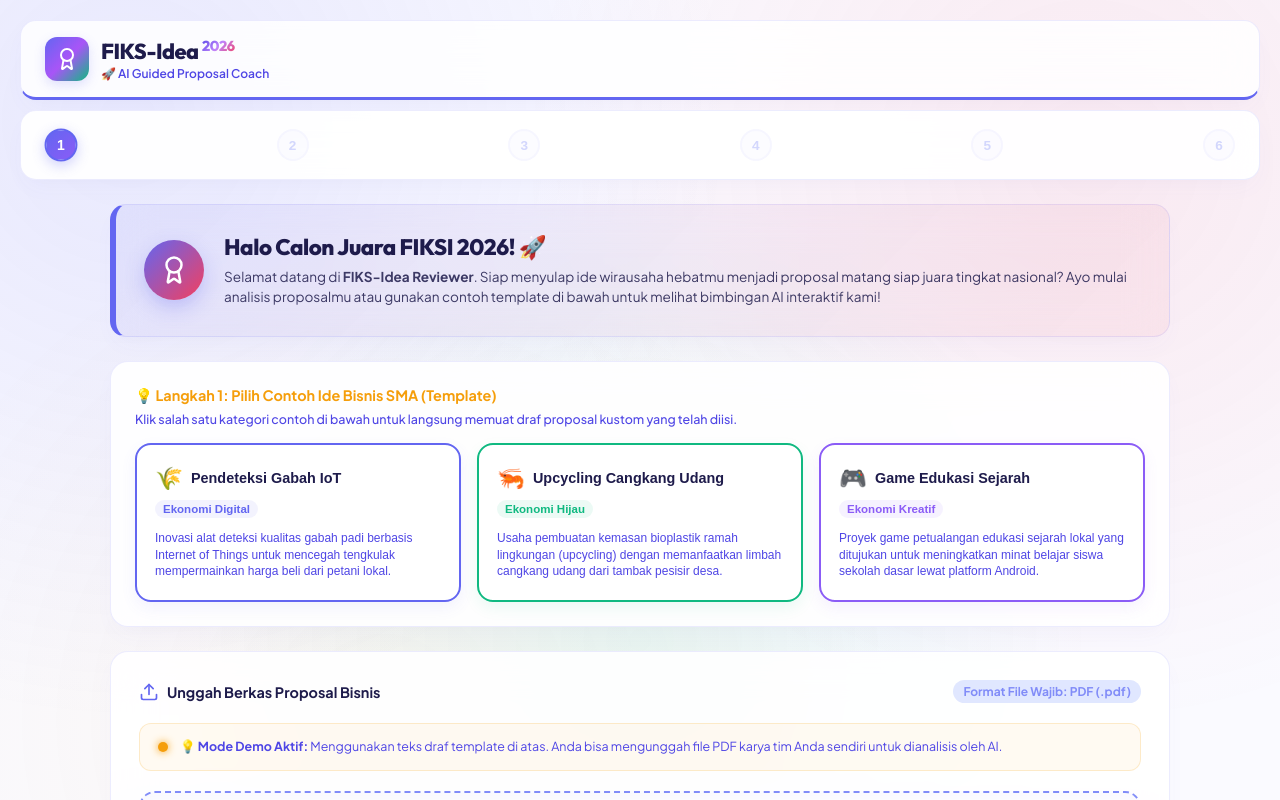
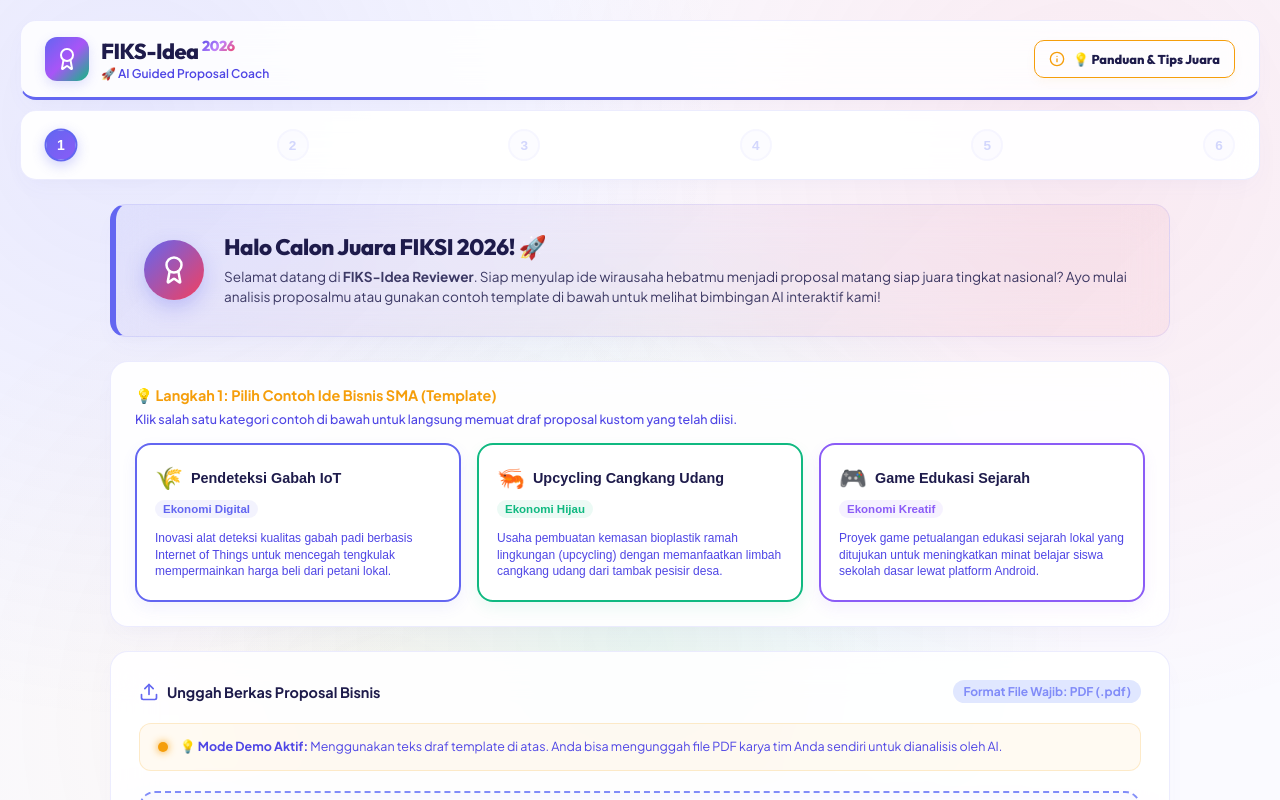
Before and after one commit to lizasn19/FiksIdea2, a Next.js app: page / in a window 1280 px wide. Shown: the top 800 px of the page. Built offline with nearby package versions, Linux system fonts and the light colour scheme.

Commit message:
feat: add interactive Guidelines and Tips Juara panel to header navbar

```diff
--- a/app/page.js
+++ b/app/page.js
@@ -102,6 +102,7 @@ export default function Home() {
   const [evaluation, setEvaluation] = useState(null);
   const [currentStep, setCurrentStep] = useState(1); // Steps: 1 (Input), 2 (MVP), 3 (Pasar), 4 (Finansial), 5 (Implementasi), 6 (Ringkasan)
   const [alertMsg, setAlertMsg] = useState('');
+  const [showGuide, setShowGuide] = useState(false);
 
   // Load default template on mount
   useEffect(() => {
@@ -225,10 +226,89 @@ export default function Home() {
             <span style={{ fontSize: '0.65rem', color: 'var(--text-muted)', textTransform: 'uppercase', fontWeight: 'bold', letterSpacing: '0.5px' }}>Deadline Lomba FIKSI</span>
             <p style={{ fontSize: '0.85rem', fontWeight: '800', color: 'var(--accent-gold)' }}>⏳ 10 Juli 2026 (Submit Online)</p>
           </div>
+          <button
+            onClick={() => setShowGuide(!showGuide)}
+            className="tab-button"
+            style={{
+              display: 'flex',
+              alignItems: 'center',
+              gap: '8px',
+              padding: '10px 14px',
+              borderRadius: '10px',
+              border: '1.5px solid var(--accent-gold)',
+              backgroundColor: showGuide ? 'var(--accent-gold-glow)' : 'transparent',
+              color: 'var(--text-primary)',
+              transition: 'all 0.2s ease',
+              fontWeight: '800',
+              boxShadow: '0 4px 10px rgba(245, 158, 11, 0.05)'
+            }}
+          >
+            <Info size={16} color="var(--accent-gold)" />
+            <span style={{ fontSize: '0.8rem' }}>💡 Panduan & Tips Juara</span>
+          </button>
         </div>
       </header>
 
+      {/* Guidelines Panel Accordion */}
+      {showGuide && (
+        <div className="glass-panel" style={{ margin: '0 20px 20px 20px', padding: '24px', borderRadius: '16px', borderLeft: '6px solid var(--accent-gold)', background: 'linear-gradient(to right, rgba(245, 158, 11, 0.05), #ffffff)', animation: 'fadeIn 0.3s ease' }}>
+          <h3 style={{ fontSize: '1.1rem', color: 'var(--text-primary)', display: 'flex', alignItems: 'center', gap: '8px', fontWeight: '800' }}>
+            💡 Panduan Sukses & Kriteria Penilaian FIKSI 2026
+          </h3>
+          <p style={{ fontSize: '0.8rem', color: 'var(--text-secondary)', marginTop: '4px', lineHeight: '1.5' }}>
+            Ikuti petunjuk dan strategi rahasia berikut agar proposal wirausaha tim Anda mendapatkan penilaian tinggi dari juri nasional!
+          </p>
 
+          <div style={{ display: 'grid', gridTemplateColumns: 'repeat(auto-fit, minmax(280px, 1fr))', gap: '16px', marginTop: '16px' }}>
+
+            {/* Column 1: Syarat Berkas */}
+            <div style={{ backgroundColor: 'white', padding: '16px', borderRadius: '12px', border: '1px solid var(--border-color)', boxShadow: '0 4px 10px rgba(0,0,0,0.01)' }}>
+              <span style={{ fontSize: '0.8rem', fontWeight: '800', color: 'var(--accent-blue)', display: 'block', marginBottom: '6px' }}>
+                📋 Persyaratan Berkas Proposal
+              </span>
+              <ul style={{ fontSize: '0.75rem', color: 'var(--text-secondary)', paddingLeft: '16px', lineHeight: '1.6' }}>
+                <li>Wajib berformat <b>PDF (.pdf)</b> dengan ukuran maksimal 10MB.</li>
+                <li>Dokumen harus berupa <b>teks asli</b> (bukan hasil scan/gambar) agar AI kami dapat membaca dan mengekstrak isinya.</li>
+                <li>Bab terpenting yang wajib ada: Desain Purwarupa (MVP), Hasil Uji Validasi Pasar, Model Kelayakan Keuangan, dan Rencana Kerja Tim.</li>
+              </ul>
+            </div>
+
+            {/* Column 2: Bobot Penilaian */}
+            <div style={{ backgroundColor: 'white', padding: '16px', borderRadius: '12px', border: '1px solid var(--border-color)', boxShadow: '0 4px 10px rgba(0,0,0,0.01)' }}>
+              <span style={{ fontSize: '0.8rem', fontWeight: '800', color: 'var(--accent-green)', display: 'block', marginBottom: '6px' }}>
+                📊 Bobot Penilaian Juri Nasional
+              </span>
+              <ul style={{ fontSize: '0.75rem', color: 'var(--text-secondary)', paddingLeft: '16px', lineHeight: '1.6' }}>
+                <li><b>Purwarupa MVP (30%)</b>: Desain UI/UX digital riil, flowchart navigasi sistem, dan link demo video.</li>
+                <li><b>Validasi Pasar (25%)</b>: Pengujian minimal ke 15-30 responden luar, feedback tabel Sebelum vs Sesudah, dan riset harga WTP.</li>
+                <li><b>Kelayakan Usaha (25%)</b>: Rincian biaya server, internet, penyusutan laptop, perhitungan BEP, dan arus kas 6 bulan.</li>
+                <li><b>Rencana & Tema (20%)</b>: Pembagian tugas (Job Desk) mingguan, rantai pasok logis, promosi visual, dan keselarasan SDGs PBB.</li>
+              </ul>
+            </div>
+
+            {/* Column 3: Trik Rahasia Juara */}
+            <div style={{ backgroundColor: 'white', padding: '16px', borderRadius: '12px', border: '1px solid var(--border-color)', boxShadow: '0 4px 10px rgba(0,0,0,0.01)' }}>
+              <span style={{ fontSize: '0.8rem', fontWeight: '800', color: 'var(--accent-gold)', display: 'block', marginBottom: '6px' }}>
+                🌟 Trik Rahasia Menembus Final
+              </span>
+              <ul style={{ fontSize: '0.75rem', color: 'var(--text-secondary)', paddingLeft: '16px', lineHeight: '1.6' }}>
+                <li><b>Jangan Klaim Rp0</b>: Menghitung biaya internet/laptop sebagai Rp0 karena milik pribadi adalah kesalahan juri. Juri menyukai transparansi finansial profesional.</li>
+                <li><b>Buktikan Kemitraan</b>: Selalu lampirkan screenshot chat dengan penyuplai bahan baku atau foto rapat bersama mitra lapangan sebagai bukti komitmen bisnis nyata.</li>
+                <li><b>Fokus SDGs</b>: Hubungkan bisnis Anda dengan minimal 1 dari 17 pilar SDGs PBB secara tertulis dan visual di halaman awal.</li>
+              </ul>
+            </div>
+
+          </div>
+
+          <button
+            className="glow-button"
+            onClick={() => setShowGuide(false)}
+            style={{ marginTop: '20px', padding: '8px 20px', fontSize: '0.8rem', background: 'linear-gradient(135deg, var(--accent-gold) 0%, #ea580c 100%)', boxShadow: '0 4px 12px rgba(245, 158, 11, 0.2)' }}
+          >
+            Tutup Panduan
+          </button>
+        </div>
+      )}
 
       {/* Alert Notification */}
       {alertMsg && (
```
